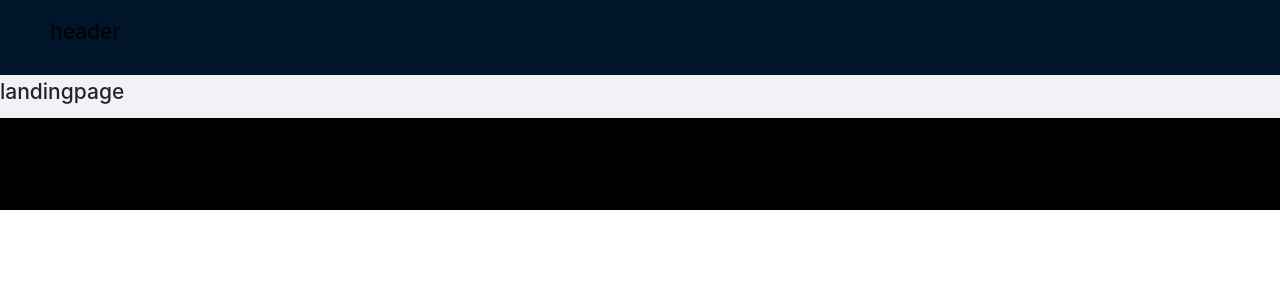
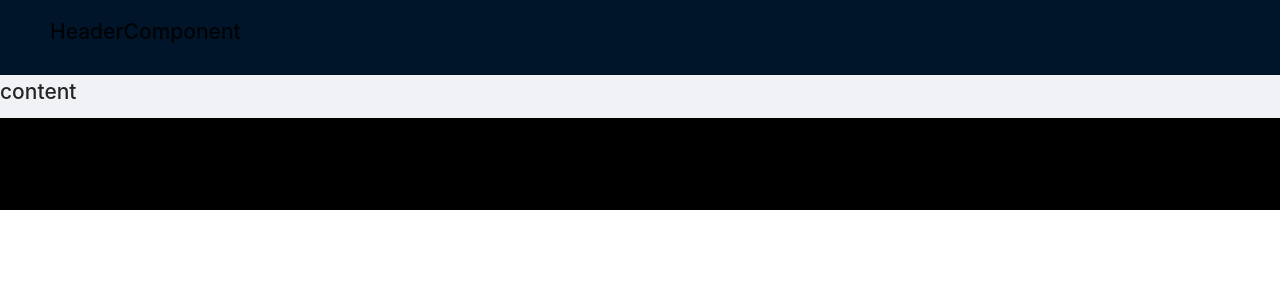
Before and after one commit to Clearshine64/testrepusd, a React (Create React App) app: page / in a window 1280 px wide. Shown: the top 300 px of the page. Built offline with nearby package versions, Linux system fonts and the light colour scheme.

Commit message:
test again 2

```diff
--- a/src/components/HeaderComponent/index.js
+++ b/src/components/HeaderComponent/index.js
@@ -15,27 +15,28 @@ export default () => {
   };
 
   return (
-    <>
-      <div className="logo">
-        <img src={RepusdSmallMark} />
-      </div>
-      <Menu
-        theme="dark"
-        mode="horizontal"
-        //defaultSelectedKeys={["1"]}
-        className="menu"
-      >
-        {NavbarList.map((item, index) => {
-          return (
-            <Menu.Item key={index}>
-              <a href={item.url}>{item.title}</a>
-            </Menu.Item>
-          );
-        })}
-      </Menu>
-      <Button onClick={toggleCollapsed} style={{ marginBottom: 16 }}>
-        {!menuFoldState ? <MenuUnfoldOutlined /> : <MenuFoldOutlined />}
-      </Button>
-    </>
+    <h1>HeaderComponent</h1>
+    // <>
+    //   <div className="logo">
+    //     <img src={RepusdSmallMark} />
+    //   </div>
+    //   <Menu
+    //     theme="dark"
+    //     mode="horizontal"
+    //     //defaultSelectedKeys={["1"]}
+    //     className="menu"
+    //   >
+    //     {NavbarList.map((item, index) => {
+    //       return (
+    //         <Menu.Item key={index}>
+    //           <a href={item.url}>{item.title}</a>
+    //         </Menu.Item>
+    //       );
+    //     })}
+    //   </Menu>
+    //   <Button onClick={toggleCollapsed} style={{ marginBottom: 16 }}>
+    //     {!menuFoldState ? <MenuUnfoldOutlined /> : <MenuFoldOutlined />}
+    //   </Button>
+    // </>
   );
 };
--- a/src/routes.js
+++ b/src/routes.js
@@ -12,13 +12,13 @@ const Routes = (props) => {
   return (
     <Layout className="container">
       <Header className="header">
-        <h1>header</h1>
-        {/* <HeaderComponent /> */}
+        <HeaderComponent />
       </Header>
       <Content>
-        <Switch>
+        <h1>content</h1>
+        {/* <Switch>
           <Route exact path="/" component={LandingPage} />
-        </Switch>
+        </Switch> */}
       </Content>
       <Footer className="footer">
         <h1>footer</h1>
```
